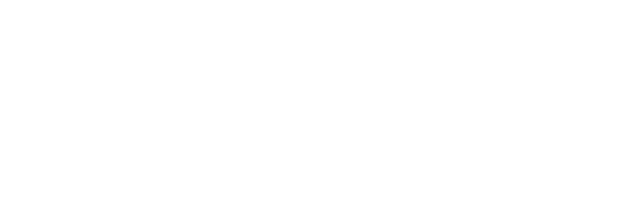
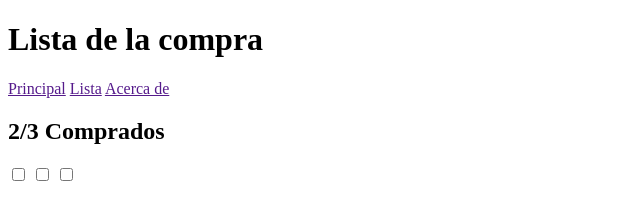
Before and after one commit to Dursu86/202301-W1CH3-Daniel-Ursua, a website: page Index.html in a window 1280 px wide. Shown: the whole page, without its empty margins (0-640 px from the left). Drawn offline with Linux system fonts and the light colour scheme.

Commit message:
Update index.html-header, inputs

```diff
--- a/Index.html
+++ b/Index.html
@@ -9,6 +9,24 @@
 </head>
 
 <body>
+  <header>
+    <h1>Lista de la compra</h1>
+    <a href="">Principal</a>
+    <a href="">Lista</a>
+    <a href="">Acerca de</a>
+  </header>
+  <div>
+    <h2>2/3 Comprados</h2>
+  </div>
+  <section>
+    <input type="checkbox" name="Pan" id="">
+    <input type="checkbox" name="Azúcar" id="">
+    <input type="checkbox" name="Leche" id="">
+  </section>
+
+  <footer>
+
+  </footer>
 
 </body>
 
```
